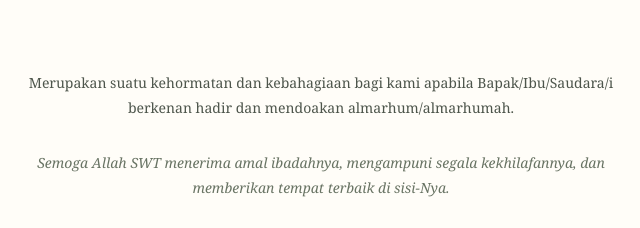
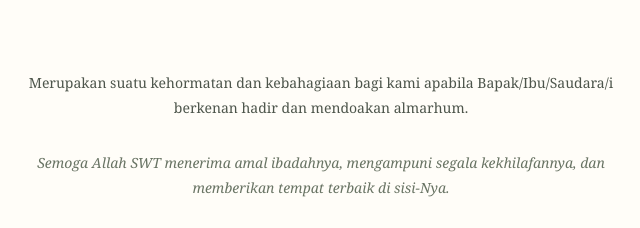
Before and after one commit to InayahPuteriSalsabila0084/undangan-40-hari, a plain HTML site: page index.html in a window 1280 px wide. Shown: the part 1683-1911 px from the top of the page, 319-959 px from the left. Drawn offline with Linux system fonts and the light colour scheme.

Commit message:
Update index.html

```diff
--- a/index.html
+++ b/index.html
@@ -345,7 +345,7 @@
     <p>
         Merupakan suatu kehormatan dan kebahagiaan
         bagi kami apabila Bapak/Ibu/Saudara/i
-        berkenan hadir dan mendoakan almarhum/almarhumah.
+        berkenan hadir dan mendoakan almarhum.
     </p>
 
     <p class="doa">
```
